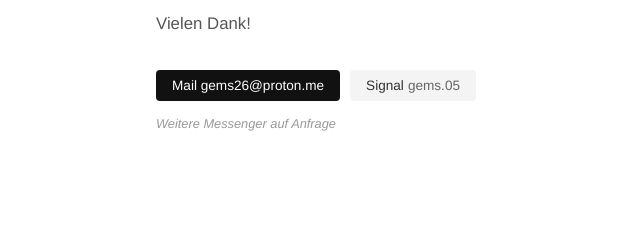
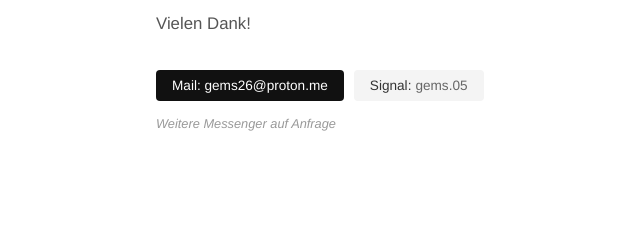
Before and after one commit to gems-alt/gems-alt.github.io, a plain HTML site: page index.html in a window 1280 px wide. Shown: the part 481-721 px from the top of the page, 569-1209 px from the left. Drawn offline with Linux system fonts and the light colour scheme.

Commit message:
Update contact information format in index.html

```diff
--- a/index.html
+++ b/index.html
@@ -48,8 +48,8 @@ p { font-size: 1.05rem; line-height: 1.6; margin-bottom: 32px; color: #555; }
 
 
       <div class="button-group">
-        <span class="btn-small btn-mail">Mail gems26@proton.me</span>
-        <a href="https://signal.me/#eu/VijHaYExUiZhuiy0vcKTnSYz2hY1Z1Tf1RqzaeuDR8Ra6dDjGp5AOIr4JUC9txDY" target="_blank" rel="noopener" class="btn-small btn-messenger">Signal<span class="btn-id">gems.05</span></a>
+        <span class="btn-small btn-mail">Mail: gems26@proton.me</span>
+        <a href="https://signal.me/#eu/VijHaYExUiZhuiy0vcKTnSYz2hY1Z1Tf1RqzaeuDR8Ra6dDjGp5AOIr4JUC9txDY" target="_blank" rel="noopener" class="btn-small btn-messenger">Signal:<span class="btn-id">gems.05</span></a>
       </div>
 
       <div class="hint">Weitere Messenger auf Anfrage</div>
```
